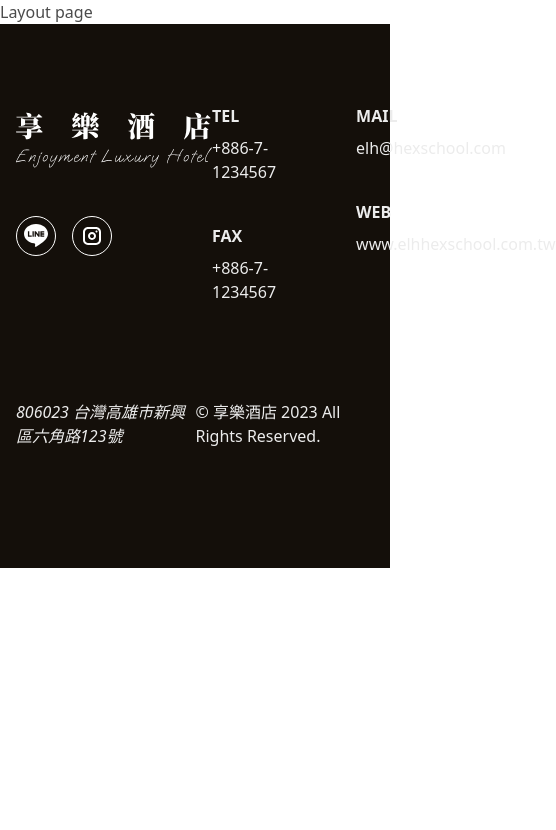
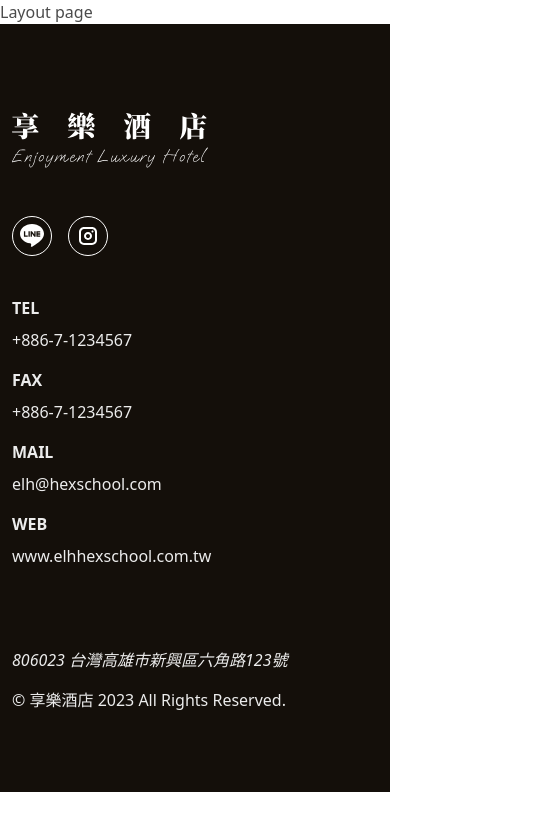
Before and after one commit to chiayinin/ts30days-hotel-frontend, a React (Vite) app: page / in a window 390 px wide. Shown: the top 830 px of the page, 556 px wide, since content can reach past the window. Built offline with nearby package versions, Linux system fonts and the light colour scheme.

Commit message:
feat: footer RWD done.

```diff
--- a/src/components/Footer/Footer.tsx
+++ b/src/components/Footer/Footer.tsx
@@ -6,9 +6,9 @@ import Logo from "@assets/images/logo_white.svg";
 
 export const Footer = () => {
   return(<>
-  <footer className="bg-neutral-bg text-neutral-40 pt-20 pb-[120px] px-4">
+  <footer className="bg-neutral-bg text-neutral-40 px-3 py-20 md:pt-20 md:pb-[120px] md:px-4">
     <div className="container max-w-[1296px]">
-      <div className="flex justify-between items-start mb-24 ">
+      <div className="flex justify-between items-start flex-col gap-10 mb-20  md:mb-24 md:flex-row">
         {/* Logo */}
         <div>
           <Link to={'/'}  className="block mb-10 w-[196px]"><img src={ Logo } alt="享樂酒店" /></Link>
@@ -22,8 +22,8 @@ export const Footer = () => {
           </ul>
         </div>
         {/* 聯絡資訊 */}
-        <div className="flex justify-end gap-x-20">
-          <ul className="flex flex-col gap-y-10">
+        <div className="flex flex-col gap-4 md:flex-row md:justify-end md:gap-x-20">
+          <ul className="flex flex-col gap-4 md:gap-y-10">
             <li title="享樂酒店 TEL">
               <p className="text-title mb-2">TEL</p>
               <a className="text-body" href="tel:+886-7-1234567">+886-7-1234567</a>
@@ -33,7 +33,7 @@ export const Footer = () => {
               <a className="text-body" href="tel:+886-7-1234567">+886-7-1234567</a>
             </li>
           </ul>
-          <ul className="flex flex-col gap-y-10">
+          <ul className="flex flex-col gap-4 md:gap-y-10">
             <li title="享樂酒店 MAIL">
               <p className="text-title mb-2">MAIL</p>
               <a className="text-body" href="mailto:elh@hexschool.com">elh@hexschool.com</a>
@@ -46,7 +46,7 @@ export const Footer = () => {
         </div>
       </div>
       {/* 其他資訊 */}
-      <div className="flex justify-between items-center text-body">
+      <div className="flex justify-between text-body flex-col gap-4 md:flex-row md:items-center">
         <address title="806023 台灣高雄市新興區六角路123號">806023 台灣高雄市新興區六角路123號</address>
         <p>&copy; 享樂酒店 2023 All Rights Reserved.</p>
       </div>
```
